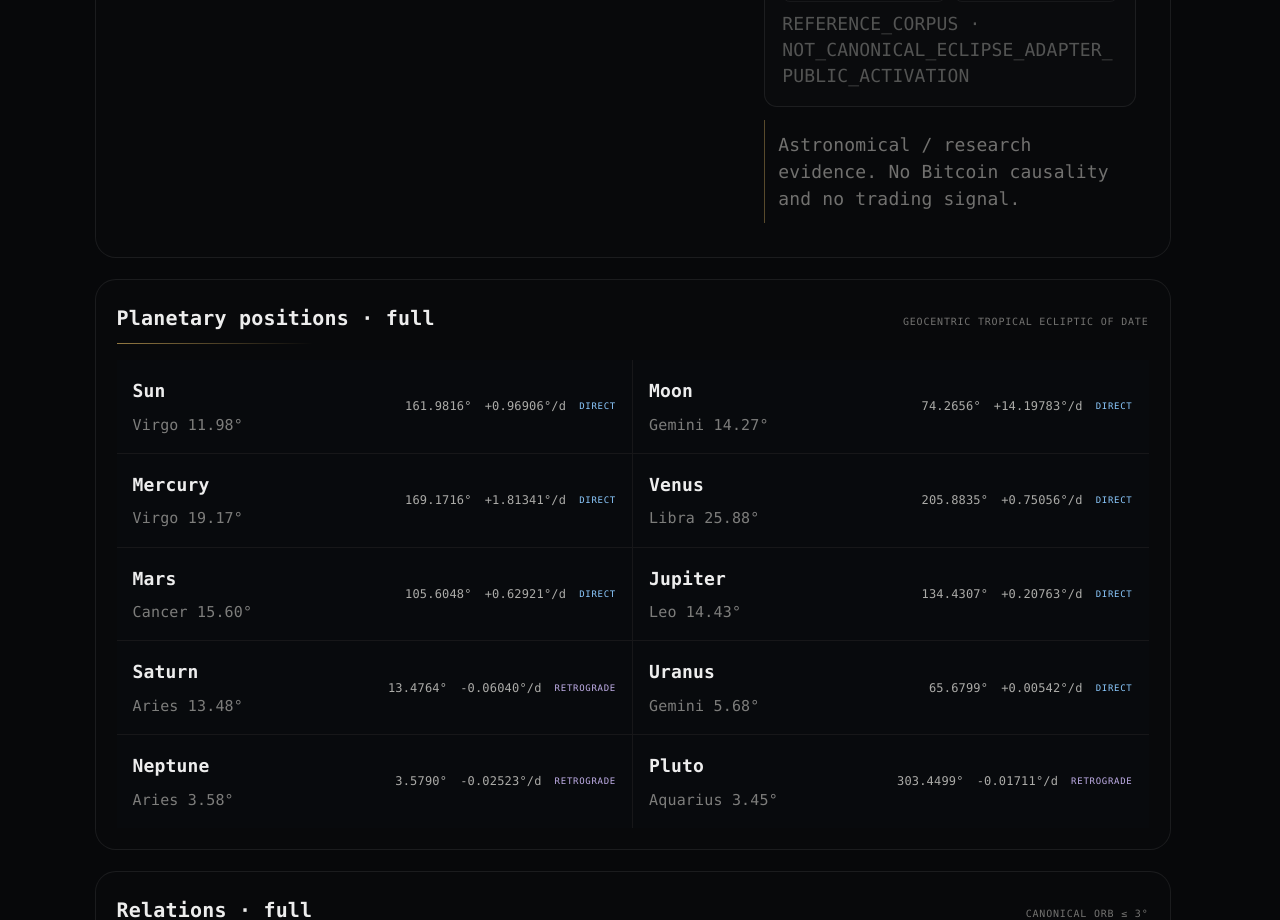
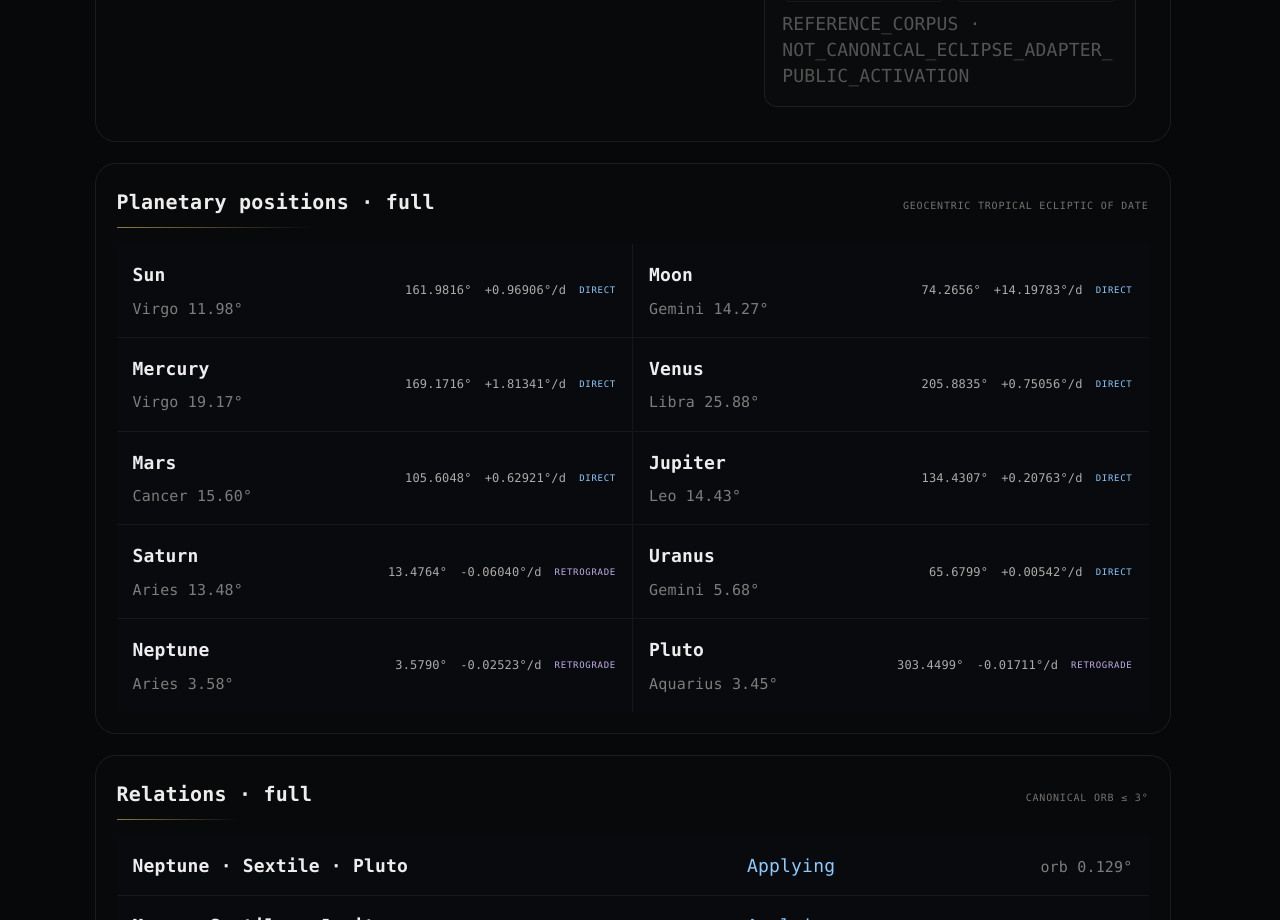
Before and after one commit to AiBhrigu/bhrigu-portal, a Next.js app: page /ephemerides in a window 1280 px wide. Shown: the part 1380-2300 px from the top of the page. Built offline with nearby package versions, Linux system fonts and the light colour scheme.

Commit message:
Remove BTC boundary from ephemerides surface

```diff
--- a/components/astro/PublicEphemeridesToday.tsx
+++ b/components/astro/PublicEphemeridesToday.tsx
@@ -11,8 +11,8 @@ import {
 const BASE="https://www.bhrigu.io";
 
 const COPY={
-  en:{metaTitle:"Planetary ephemerides today · UTC",ey:"EPHEMERIDES · SKY NOW · UTC",title:"The Sky Now.",lead:"A source-bound view of planetary motion and the relations active now. Observation comes first; interpretation remains a separate layer.",asof:"Canonical observation",forming:"Forming · Applying",releasing:"Releasing · Separating",more:"more in the full relation ledger below",nextTurn:"Next published turning point",noTurn:"No later published station or ingress is available in the current 2026 evidence.",lunar:"Lunar context",eclipses:"Eclipse reference",previous:"Previous",next:"Next",reference:"Reference corpus",positions:"Planetary positions · full",aspects:"Relations · full",calendar:"2026 archive",source:"Source & proof",direct:"Direct",retro:"Retrograde",none:"No major aspect is inside the canonical 3° research orb at this observation.",fallback:"Canonical daily Today row is unavailable. Showing the latest published monthly anchor instead; no values are inferred.",atlas:"Open Astro Research Atlas",btc:"Open BTC Cosmographer",origin:"Φ marks the symbolic Earth / observer origin. The 23.44° tilt represents the magnitude of Earth's axial tilt.",boundary:"Astronomical / research evidence. No Bitcoin causality and no trading signal.",monthlyBoundary:"Next-turn context comes only from already-published 2026 station / ingress evidence; it is not inferred from the daily row."},
-  ru:{metaTitle:"Планетные эфемериды сегодня · UTC",ey:"ЭФЕМЕРИДЫ · НЕБО СЕЙЧАС · UTC",title:"Небо сейчас.",lead:"Проверяемый снимок движения планет и отношений, активных сейчас. Сначала наблюдение; интерпретация остаётся отдельным слоем.",asof:"Каноническое наблюдение",forming:"Сходятся · Applying",releasing:"Расходятся · Separating",more:"ещё в полном реестре отношений ниже",nextTurn:"Следующий опубликованный поворот",noTurn:"В текущем опубликованном evidence 2026 нет более поздней станции или ингрессии.",lunar:"Лунный контекст",eclipses:"Контекст затмений",previous:"Предыдущее",next:"Следующее",reference:"Reference corpus",positions:"Положения планет · полный слой",aspects:"Отношения · полный слой",calendar:"Архив 2026",source:"Источник и проверяемость",direct:"Директное",retro:"Ретроградное",none:"В момент наблюдения нет главного аспекта внутри canonical research orb 3°.",fallback:"Canonical дневная строка Today недоступна. Показан последний опубликованный месячный anchor; значения не подменяются.",atlas:"Открыть Astro Research Atlas",btc:"Открыть BTC Cosmographer",origin:"Φ — символическая точка Земли / наблюдателя. Наклон 23,44° обозначает величину осевого наклона Земли.",boundary:"Астрономическое / исследовательское evidence. Без причинности Bitcoin и без торгового сигнала.",monthlyBoundary:"Контекст следующего поворота берётся только из уже опубликованных станций / ингрессий 2026 и не выводится из дневной строки."}
+  en:{metaTitle:"Planetary ephemerides today · UTC",ey:"EPHEMERIDES · SKY NOW · UTC",title:"The Sky Now.",lead:"A source-bound view of planetary motion and the relations active now. Observation comes first; interpretation remains a separate layer.",asof:"Canonical observation",forming:"Forming · Applying",releasing:"Releasing · Separating",more:"more in the full relation ledger below",nextTurn:"Next published turning point",noTurn:"No later published station or ingress is available in the current 2026 evidence.",lunar:"Lunar context",eclipses:"Eclipse reference",previous:"Previous",next:"Next",reference:"Reference corpus",positions:"Planetary positions · full",aspects:"Relations · full",calendar:"2026 archive",source:"Source & proof",direct:"Direct",retro:"Retrograde",none:"No major aspect is inside the canonical 3° research orb at this observation.",fallback:"Canonical daily Today row is unavailable. Showing the latest published monthly anchor instead; no values are inferred.",atlas:"Open Astro Research Atlas",btc:"Open BTC Cosmographer",origin:"Φ marks the symbolic Earth / observer origin. The 23.44° tilt represents the magnitude of Earth's axial tilt.",monthlyBoundary:"Next-turn context comes only from already-published 2026 station / ingress evidence; it is not inferred from the daily row."},
+  ru:{metaTitle:"Планетные эфемериды сегодня · UTC",ey:"ЭФЕМЕРИДЫ · НЕБО СЕЙЧАС · UTC",title:"Небо сейчас.",lead:"Проверяемый снимок движения планет и отношений, активных сейчас. Сначала наблюдение; интерпретация остаётся отдельным слоем.",asof:"Каноническое наблюдение",forming:"Сходятся · Applying",releasing:"Расходятся · Separating",more:"ещё в полном реестре отношений ниже",nextTurn:"Следующий опубликованный поворот",noTurn:"В текущем опубликованном evidence 2026 нет более поздней станции или ингрессии.",lunar:"Лунный контекст",eclipses:"Контекст затмений",previous:"Предыдущее",next:"Следующее",reference:"Reference corpus",positions:"Положения планет · полный слой",aspects:"Отношения · полный слой",calendar:"Архив 2026",source:"Источник и проверяемость",direct:"Директное",retro:"Ретроградное",none:"В момент наблюдения нет главного аспекта внутри canonical research orb 3°.",fallback:"Canonical дневная строка Today недоступна. Показан последний опубликованный месячный anchor; значения не подменяются.",atlas:"Открыть Astro Research Atlas",btc:"Открыть BTC Cosmographer",origin:"Φ — символическая точка Земли / наблюдателя. Наклон 23,44° обозначает величину осевого наклона Земли.",monthlyBoundary:"Контекст следующего поворота берётся только из уже опубликованных станций / ингрессий 2026 и не выводится из дневной строки."}
 } as const;
 
 function localized(path:string,locale:PublicAstroLocale){return `${path}?lang=${locale}`;}
@@ -42,7 +42,7 @@ export default function PublicEphemeridesToday({locale,data}:any){
       <div className="railBlock temporal"><div className="railHead"><h2>{c.releasing}</h2><b>{separating.length}</b></div>{separating.slice(0,2).map((a:any)=><div className="relation" key={`${a.a}-${a.b}-${a.aspectName}`}><strong>{a.aName} · {a.aspectName} · {a.bName}</strong><span>orb {a.orb.toFixed(3)}°</span></div>)}{separating.length>2?<small>{separating.length-2} {c.more}</small>:null}</div>
       <div className="railBlock turn"><div className="railHead"><h2>{c.nextTurn}</h2></div>{turn?<><strong className="turnTitle">{turnDescription(turn,safeLocale)}</strong><span className="turnDate">{dateStamp(turn.date,safeLocale)}</span><small>{turn.source.authority}</small></>:<p className="empty">{c.noTurn}</p>}<p className="microBoundary">{c.monthlyBoundary}</p></div>
       <div className="railPair"><div className="railBlock compact"><div className="railHead"><h2>{c.lunar}</h2></div>{data.lunarPhase?<><strong>{data.lunarPhase.label}</strong><span>{data.lunarPhase.elongation_deg.toFixed(2)}°</span></>:<p className="empty">SOURCE_UNAVAILABLE</p>}</div><div className="railBlock compact"><div className="railHead"><h2>{c.eclipses}</h2><small>{c.reference}</small></div><div className="eclipseMini">{[c.previous,c.next].map((label,i)=>{const e=i===0?data.eclipses.previous:data.eclipses.next;return <div key={label}><small>{label}</small>{e?<><strong>{e.label}</strong><span>{stamp(e.maximum_time_utc,safeLocale)}</span></>:<span>SOURCE_UNAVAILABLE</span>}</div>})}</div><p className="microBoundary">{data.eclipses.source.authority} · {data.eclipses.source.boundary}</p></div></div>
-      <p className="boundary">{c.boundary}</p>
+
     </aside></section>
     <section><div className="head"><h2>{c.positions}</h2><span>{data.source.coordinate}</span></div><div className="planetGrid">{data.bodies.map((b:any)=><article key={b.key}><div><strong>{b.name}</strong><small>{prettySign(b.sign,b.degree)}</small></div><div className="nums"><span>{b.longitude.toFixed(4)}°</span><span>{b.speed>0?"+":""}{b.speed.toFixed(5)}°/d</span><em data-motion={b.retrograde?"retro":"direct"}>{b.retrograde?c.retro:c.direct}</em></div></article>)}</div></section>
     <section><div className="head"><h2>{c.aspects}</h2><span>canonical orb ≤ 3°</span></div>{data.aspects.length?<div className="eventList">{data.aspects.map((a:any)=><article key={`${a.a}-${a.b}-${a.aspectName}`}><strong>{a.aName} · {a.aspectName} · {a.bName}</strong><span data-phase={a.phase}>{a.phaseLabel}</span><small>orb {a.orb.toFixed(3)}°</small></article>)}</div>:<p className="empty">{c.none}</p>}</section>
```
Also changed, not shown: tests/astro-sky-now-phi-cosmograph-acceptance.ts (+1 -2 lines).
